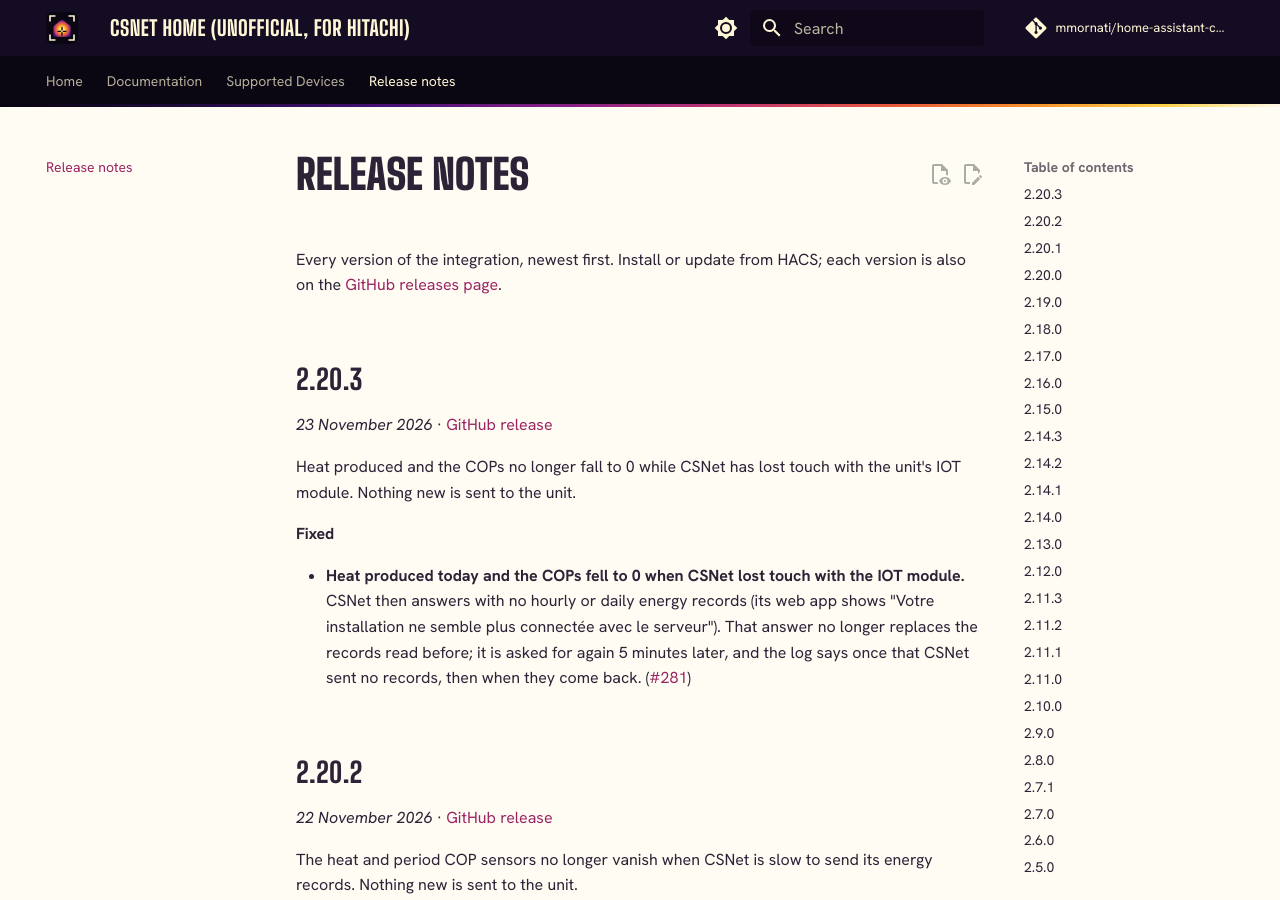
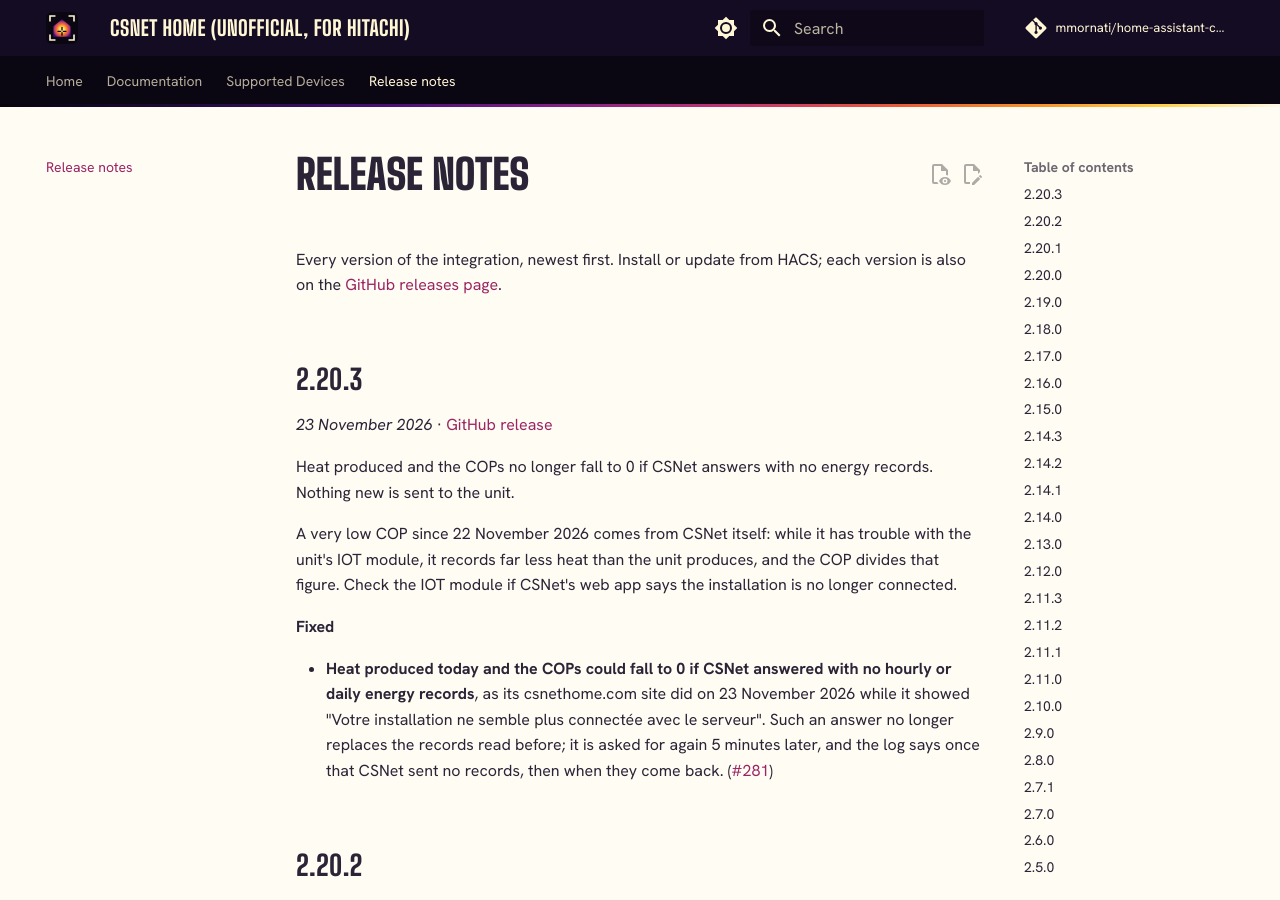
Before and after one commit to mmornati/home-assistant-csnet-home, an MkDocs documentation site: the page built from docs/release-notes.md, in a window 1280 px wide and 900 px high. Built offline with MkDocs 1.6.1 and Material for MkDocs 9.7.7, drawn with Linux system fonts in a browser that asks for light colours; some web fonts are replaced; comment, search, counter and statistics services are not loaded.

Commit message:
2.20.3 notes: say what was seen where

```diff
--- a/docs/release-notes.md
+++ b/docs/release-notes.md
@@ -11,11 +11,13 @@ Every version of the integration, newest first. Install or update from HACS; eac
 
 *23 November 2026* · [GitHub release](https://github.com/mmornati/home-assistant-csnet-home/releases/tag/2.20.3)
 
-Heat produced and the COPs no longer fall to 0 while CSNet has lost touch with the unit's IOT module. Nothing new is sent to the unit.
+Heat produced and the COPs no longer fall to 0 if CSNet answers with no energy records. Nothing new is sent to the unit.
+
+A very low COP since 22 November 2026 comes from CSNet itself: while it has trouble with the unit's IOT module, it records far less heat than the unit produces, and the COP divides that figure. Check the IOT module if CSNet's web app says the installation is no longer connected.
 
 #### Fixed
 
-- **Heat produced today and the COPs fell to 0 when CSNet lost touch with the IOT module.** CSNet then answers with no hourly or daily energy records (its web app shows "Votre installation ne semble plus connectée avec le serveur"). That answer no longer replaces the records read before; it is asked for again 5 minutes later, and the log says once that CSNet sent no records, then when they come back. ([#281](https://github.com/mmornati/home-assistant-csnet-home/pull/281))
+- **Heat produced today and the COPs could fall to 0 if CSNet answered with no hourly or daily energy records**, as its csnethome.com site did on 23 November 2026 while it showed "Votre installation ne semble plus connectée avec le serveur". Such an answer no longer replaces the records read before; it is asked for again 5 minutes later, and the log says once that CSNet sent no records, then when they come back. ([#281](https://github.com/mmornati/home-assistant-csnet-home/pull/281))
 
 ## 2.20.2
 
```
